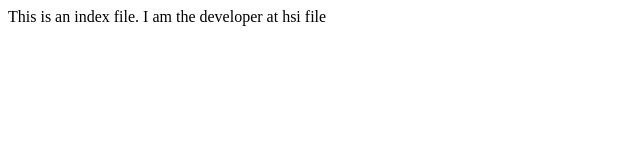
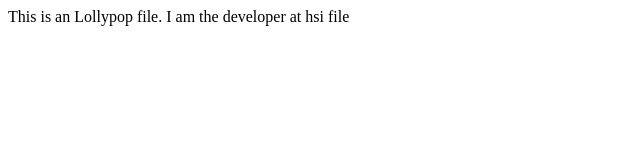
Before and after one commit to ataurDEV/GitMaster, a plain HTML site: page index.html in a window 1280 px wide. Shown: the full height of the page, 0-640 px from the left. Drawn offline with Linux system fonts and the light colour scheme.

Commit message:
ab to ho ja

```diff
--- a/index.html
+++ b/index.html
@@ -2,7 +2,7 @@
 <head> <title> WebPage </title> </head>
 <body>
 
-<p>This is an index file. I am the developer at hsi file</p>
+<p>This is an Lollypop file. I am the developer at hsi file</p>
 
 </body>
 
```
